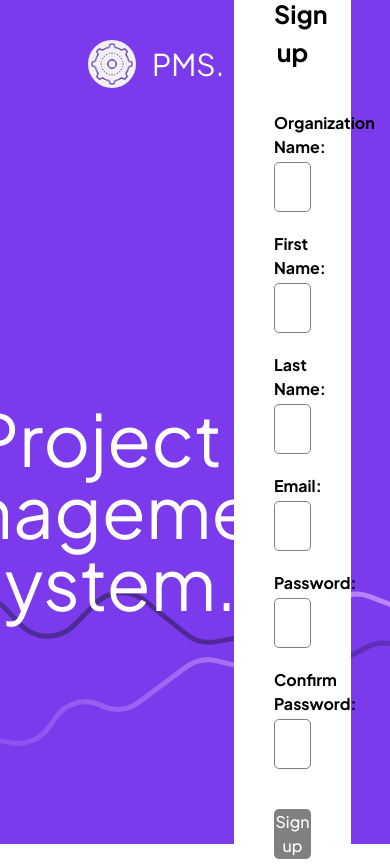
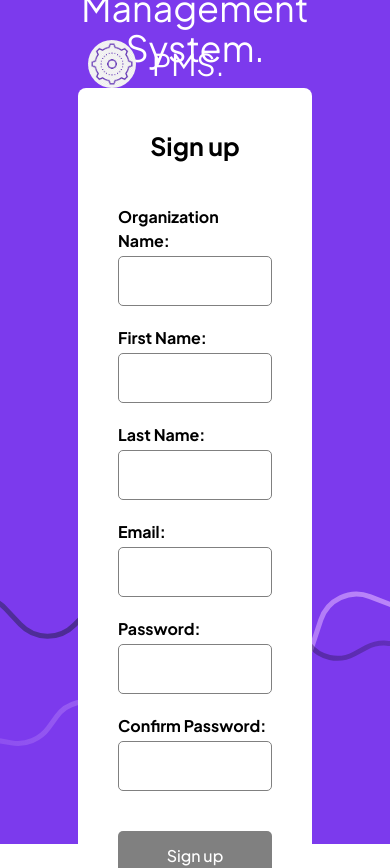
Before and after one commit to Kaykeks1/pms-ui, a Next.js app: page /auth/signup in a window 390 px wide. Shown: the top 868 px of the page. Built offline with nearby package versions, Linux system fonts and the light colour scheme.

Commit message:
responsive auth

```diff
--- a/components/layouts/AuthLayout.tsx
+++ b/components/layouts/AuthLayout.tsx
@@ -16,8 +16,9 @@ const AuthLayout = ({ children, title = 'This is the default title', pageTitle }
       <meta charSet="utf-8" />
       <meta name="viewport" content="initial-scale=1.0, width=device-width" />
     </Head>
-    <div className="auth flex flex-col bg-violet-600 h-screen">
-      <div className="flex w-full pl-16 pt-10 items-center">
+    <div className="auth flex flex-col bg-violet-600 h-screen bg-fixed">
+      {/* <div className="flex w-full pl-16 pt-10 items-center"> */}
+      <div className="absolute flex pl-16 pt-10 items-center">
         <Image
           className="object-cover w-12 h-12 ml-6 mr-4 rounded-full"
           src={profilePic}
@@ -27,9 +28,10 @@ const AuthLayout = ({ children, title = 'This is the default title', pageTitle }
         />
         <h1 className="text-3xl font-semi bold text-center text-white">PMS.</h1>
       </div>
-      <div className="flex w-full h-full">
-        <div className="flex w-1/2 text-7xl font-semi bold text-center text-white items-center justify-center h-full p-5">Project Management System.</div>
-        <div className="flex w-1/2 items-center justify-center h-full">
+      {/* md:h-full */}
+      <div className="flex flex-col md:flex-row w-full h-full justify-center pt-20 md:pt-0">
+        <div className="flex w-full md:w-1/2 text-4xl md:text-7xl font-semi bold text-center text-white md:items-center justify-center md:h-full p-5">Project Management System.</div>
+        <div className="flex w-full md:w-1/2 items-center justify-center md:h-full">
           <div className="flex flex-col bg-white w-3/5 p-10 rounded-lg">{children}</div>
         </div>
       </div>
--- a/tailwind.config.js
+++ b/tailwind.config.js
@@ -5,6 +5,12 @@ module.exports = {
     './components/**/*.{js,jsx,ts,tsx}',
   ],
   theme: {
+    screens: {
+      sm: '480px',
+      md: '768px',
+      lg: '976px',
+      xl: '1440px',
+    },
     extend: {},
   },
   plugins: [],
```
